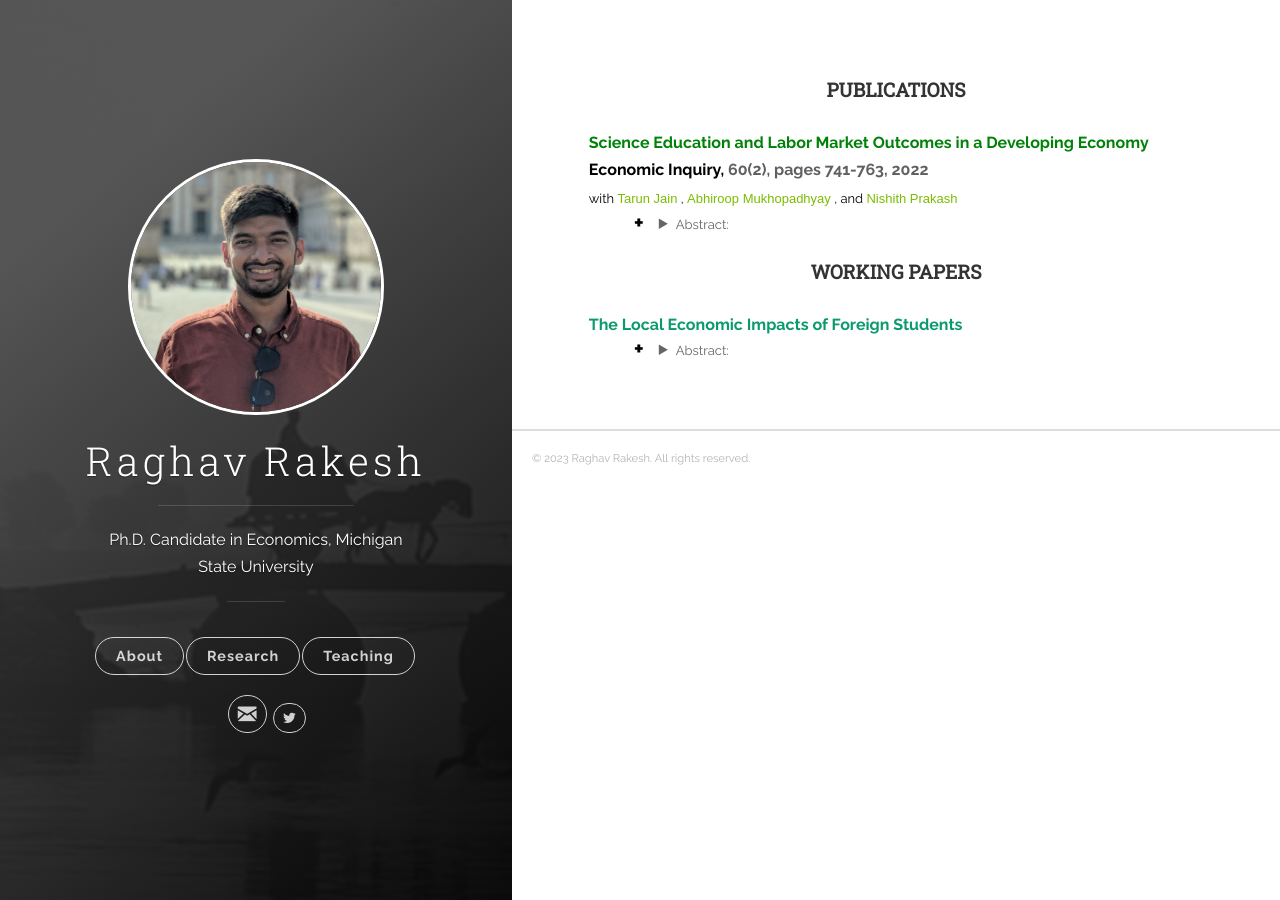
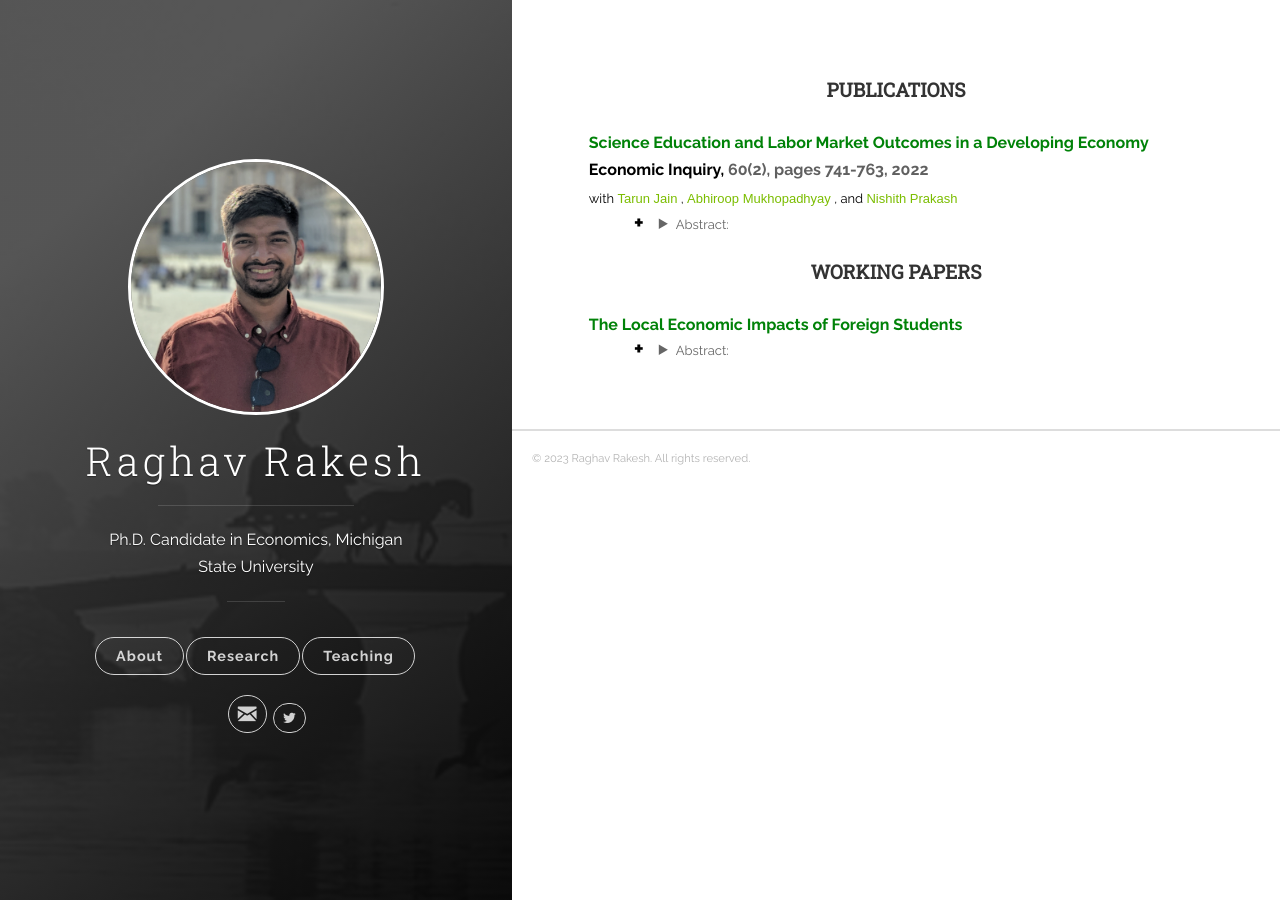
Before and after one commit to raghavrakesh/raghavrakesh.github.io, a Jekyll site: the page built from _posts/2018-06-13-research.markdown, in a window 1280 px wide. Built offline with Jekyll 4.4.1, drawn with Linux system fonts in a browser that asks for light colours.

Commit message:
Update 2018-06-13-research.markdown

```diff
--- a/_posts/2018-06-13-research.markdown
+++ b/_posts/2018-06-13-research.markdown
@@ -58,7 +58,7 @@ tags: [jekyll]
 <p style="margin-top:30px;">
   <b>
     <strong>
-        <font size="3" style="color:#0B9A6D">The Local Economic Impacts of Foreign Students</font>
+        <font size="3" style="color:#008208">The Local Economic Impacts of Foreign Students</font>
     </strong>
     <br>
   </b>
```
